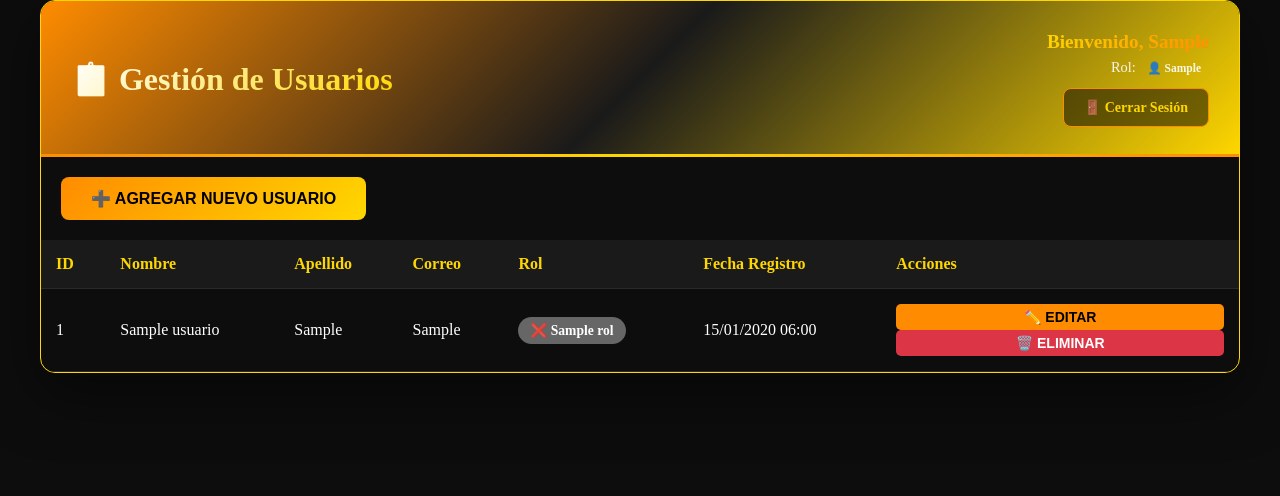
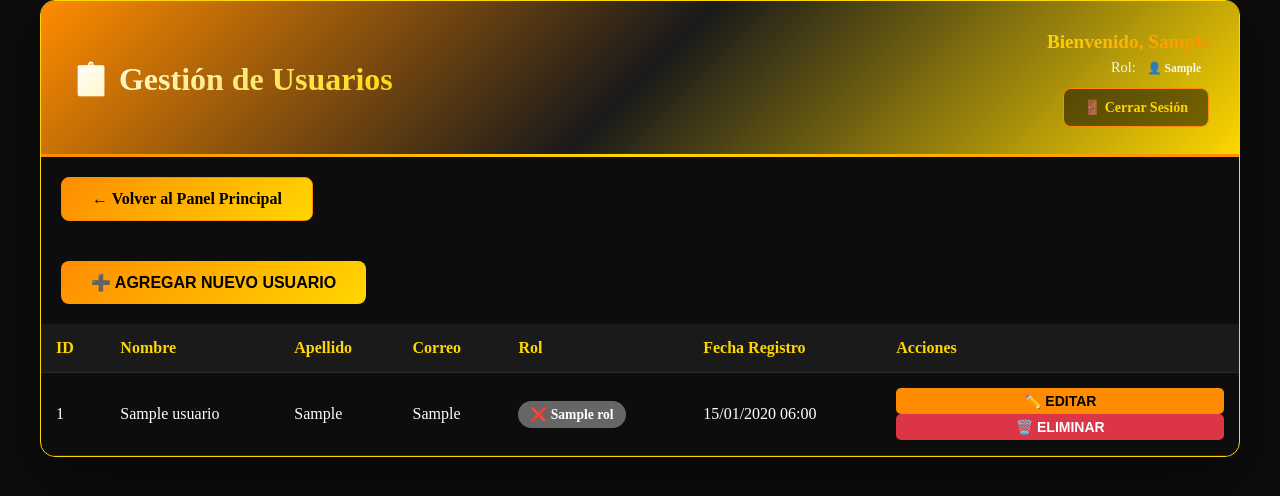
Before and after one commit to JFAL2025/SISTEMA, a Django app: template f37/templates/admin.html in a window 1280 px wide. Shown: the top 496 px of the page. Run offline with Django 5.2, Linux system fonts and the light colour scheme; tables that the repository leaves empty hold one stand-in row (values such as "Sample post"); the template is opened without the code that fills it: values that come from a table or form of the project are taken from there, most other values are stand-ins (such as "Sample title", 1, 10 or a date in 2020).

Commit message:
Agregar botón Volver al Panel Principal con estilo consistente al tema oscuro

```diff
--- a/f37/templates/admin.html
+++ b/f37/templates/admin.html
@@ -27,6 +27,13 @@
                 </div>
                 <a href="/logout/" class="btn-logout">🚪 Cerrar Sesión</a>
             </div>
+        </div>
+
+        <!-- 🔹 BOTÓN VOLVER AL PANEL PRINCIPAL (con estilo consistente) 🔹 -->
+        <div style="margin: 20px;">
+            <a href="/panel/" class="btn-agregar" style="background: linear-gradient(135deg, #fa4020, ); border: 1px solid #FF8C00; display: inline-block; text-decoration: none; margin: 0;">
+                ← Volver al Panel Principal
+            </a>
         </div>
 
         <button class="btn-agregar" onclick="abrirModalCrear()">➕ Agregar Nuevo Usuario</button>
@@ -137,7 +144,7 @@
                 <input type="hidden" name="action" value="eliminar">
                 <input type="hidden" id="delete_id" name="id">
                 <div class="modal-buttons">
-                    <button type="submit" class="btn-guardar" style="background:#f44336;">Sí, Eliminar</button>
+                    <button type="submit" class="btn-guardar" style="background:#dc3545; color:white;">Sí, Eliminar</button>
                     <button type="button" class="btn-cancelar" onclick="cerrarModal('modalEliminar')">Cancelar</button>
                 </div>
             </form>
```
